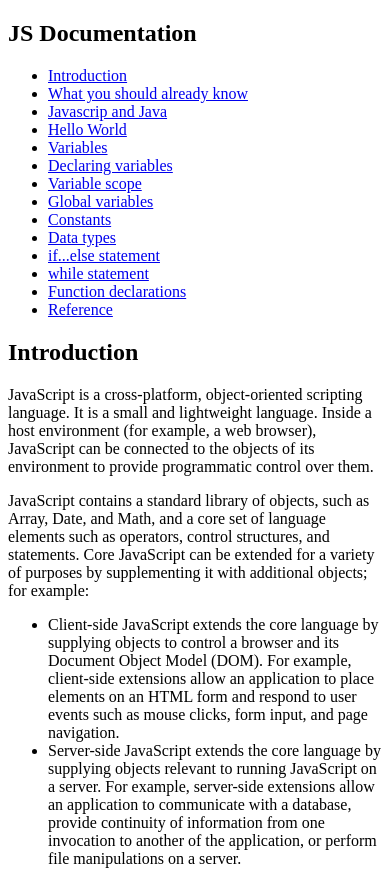
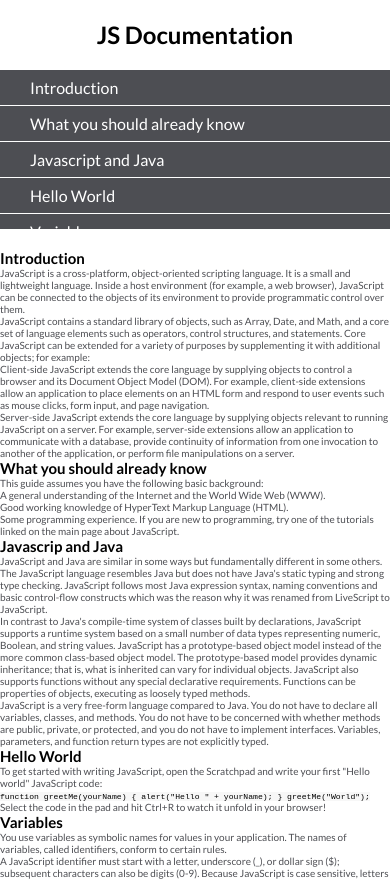
Before and after one commit to jannerymbf/Responsive-TechnicalDocumentationPage, a website: page src/index.html in a window 390 px wide. Shown: the top 879 px of the page. Drawn offline with Linux system fonts and the light colour scheme.

Commit message:
Add styles to the nav bar for mobile

```diff
--- a/src/index.html
+++ b/src/index.html
@@ -12,20 +12,20 @@
       <h1>JS Documentation</h1>
       <nav>
         <ul>
-          <li><a href="#introduction">Introduction</a></li>
-          <li><a href="#background">What you should already know</a></li>
-          <li><a href="#difference">Javascrip and Java</a></li>
-          <li><a href="#hello-world">Hello World</a></li>
-          <li><a href="#variables">Variables</a></li>
-          <li><a href="#declaring-variablesn">Declaring variables</a></li>
-          <li><a href="#variable-scope">Variable scope</a></li>
-          <li><a href="#global-variables">Global variables</a></li>
-          <li><a href="#constants">Constants</a></li>
-          <li><a href="#data-types">Data types</a></li>
-          <li><a href="#if-else">if...else statement</a></li>
-          <li><a href="#while">while statement</a></li>
-          <li><a href="#function-declarations">Function declarations</a></li>
-          <li><a href="#reference">Reference</a></li>
+          <li id="li--introduction"><a class="nav__item" href="#introduction">Introduction</a></li>
+          <li><a class="nav__item" href="#background">What you should already know</a></li>
+          <li><a class="nav__item" href="#difference">Javascript and Java</a></li>
+          <li><a class="nav__item" href="#hello-world">Hello World</a></li>
+          <li><a class="nav__item" href="#variables">Variables</a></li>
+          <li><a class="nav__item" href="#declaring-variablesn">Declaring variables</a></li>
+          <li><a class="nav__item" href="#variable-scope">Variable scope</a></li>
+          <li><a class="nav__item" href="#global-variables">Global variables</a></li>
+          <li><a class="nav__item" href="#constants">Constants</a></li>
+          <li><a class="nav__item" href="#data-types">Data types</a></li>
+          <li><a class="nav__item" href="#if-else">if...else statement</a></li>
+          <li><a class="nav__item" href="#while">while statement</a></li>
+          <li><a class="nav__item" href="#function-declarations">Function declarations</a></li>
+          <li><a class="nav__item" href="#reference">Reference</a></li>
         </ul>
       </nav>
     </aside>
--- a/src/styles.css
+++ b/src/styles.css
@@ -0,0 +1,80 @@
+* {
+  margin: 0;
+  padding: 0;
+  box-sizing: border-box;
+}
+
+html {
+  font-family: Lato, sans-serif;
+  font-size: 62.5%;
+  scroll-behavior: smooth;
+}
+
+body {
+  display: flex;
+  flex-direction: column;
+}
+
+/*Estilos generales*/
+
+h1, h2 {
+  color: black;
+}
+
+p, ul {
+  color: #4d4e53;
+}
+
+code {
+  background-color: #f7f7f7;
+}
+
+/********/
+
+aside {
+  margin-bottom: 20px;
+}
+
+aside h1 {
+  padding: 20px 0px;
+  font-size: 2.4rem;
+  font-weight: 700;
+  text-align: center;
+}
+
+aside nav {
+  width: 100%;
+  height: 160px;
+  margin: 0 auto;
+  overflow-y: scroll;
+  font-size: 1.6rem;
+  font-weight: 400;
+  background-color: #4d4e53;
+}
+
+aside nav ul {
+  list-style: none;
+}
+
+aside nav ul li {
+  padding: 8px 30px;
+  border-bottom: 1.5px solid white;
+}
+
+#li--introduction {
+  border-top: 1.5px solid white;
+}
+
+aside .nav__item {
+  display: block;
+  height: 100%;
+  text-decoration: none;
+}
+
+aside .nav__item:link {
+  color: white;
+}
+
+aside .nav__item:visited {
+  color: white;
+}
```
